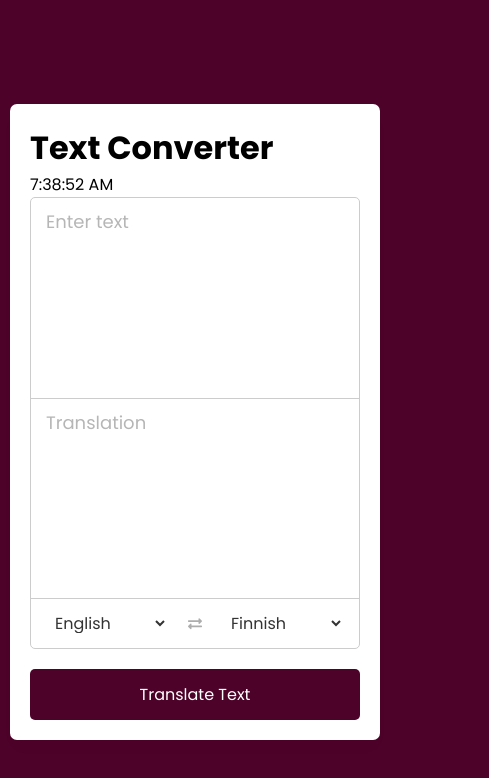
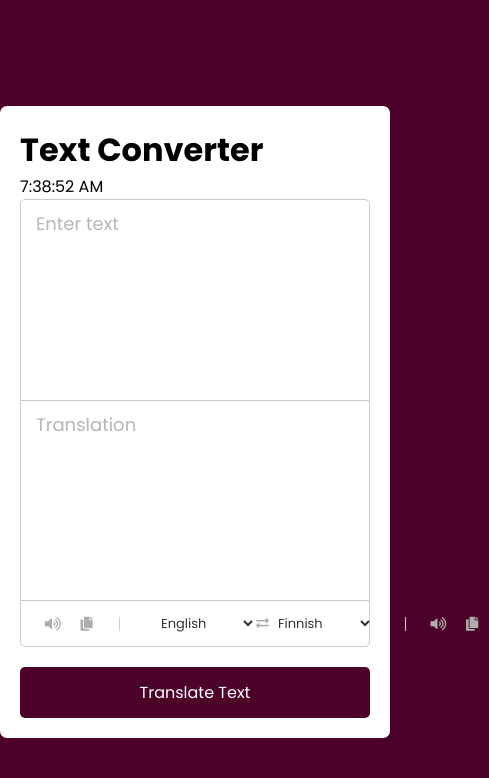
Before and after one commit to Elochukwu3/language-translator-R, a React (Create React App) app: page / in a window 390 px wide. Shown: the top 778 px of the page, 489 px wide, since content can reach past the window. Built offline with nearby package versions, Linux system fonts and the light colour scheme.

Commit message:
app.css saved

```diff
--- a/src/App.js
+++ b/src/App.js
@@ -4,7 +4,7 @@ import Plainarea from './Components/Plainarea';
 
 function App() {
   return (
-    <div>
+    <div style ={{width : '100vw', display : 'flex', justifyContent : 'center'}}>
 
       <Plainarea />
     </div>
--- a/src/Components/Plainarea.jsx
+++ b/src/Components/Plainarea.jsx
@@ -48,7 +48,6 @@ const audioTranlated = (p, l)=>{
   const dateDisplay = hour >= 12 ? `${date} PM` : `${date} AM`;
 
   return (
-    <div>
       <div className="container">
         <h1>Text Converter </h1> <span>{dateDisplay} </span>
         <div className="wrapper">
@@ -94,7 +93,7 @@ const audioTranlated = (p, l)=>{
         </div>
         <button onClick={translateText}>Translate Text</button>
       </div>
-    </div>
+
   );
 }
 export default Plainarea;
--- a/src/TextArea.css
+++ b/src/TextArea.css
@@ -128,6 +128,9 @@ body{
 @media (max-width: 660px){
   .container{
     padding: 20px;
+    /* max-width: 200px; */
+    width: 100%;
+    /* max-width: 500px; */
   }
   .wrapper .text-input{
     flex-direction: column;
@@ -139,17 +142,20 @@ body{
   .text-input textarea{
     height: 200px;
   }
-  .controls .row .icons{
+  /* .controls .row .icons{
     display: none;
-  }
+  } */
   .container button{
     padding: 13px;
     font-size: 16px;
   }
+  /* .controls{
+    padding:  0px 0px;
+  } */
   .controls .row select{
-    font-size: 16px;
+    font-size: 13px;
   }
   .controls .exchange{
-    font-size: 14px;
+    font-size: 13px;
   }
 }
```
